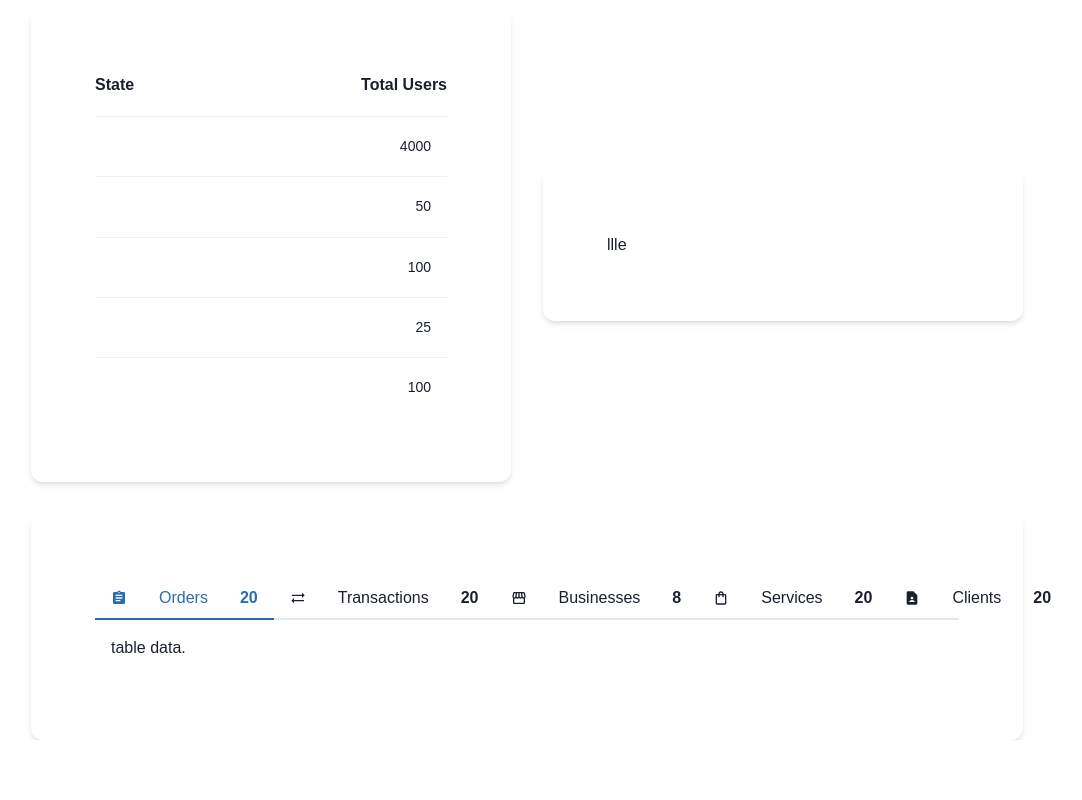
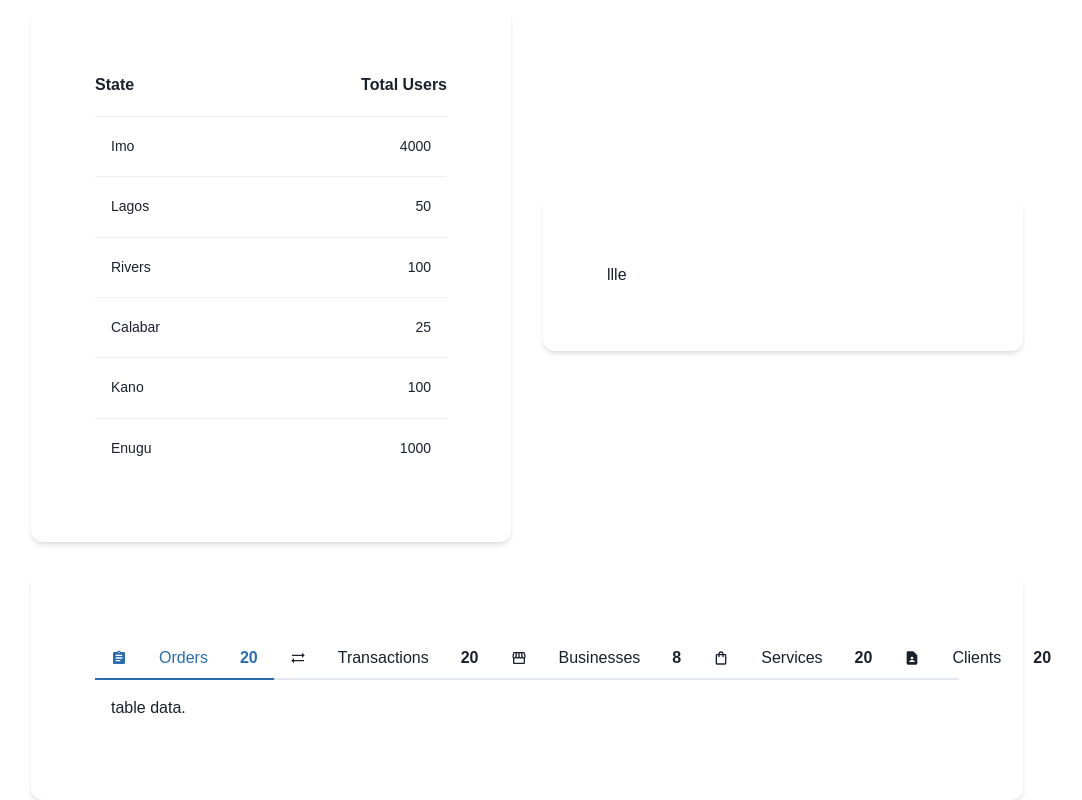
Before and after one commit to sammy-code98/dashboard-sample, a React (Vite) app: page /dashboard in a window 1280 px wide. Shown: the part 1339-2139 px from the top of the page, without its empty margins (193-1275 px from the left). Before the commit the page ends 2079 px from the top, so only its background shows below. Built offline with nearby package versions, Linux system fonts and the light colour scheme.

Commit message:
add sales location

```diff
--- a/src/components/dashboardCharts/salesLocation.tsx
+++ b/src/components/dashboardCharts/salesLocation.tsx
@@ -1,35 +1,33 @@
 import React from 'react'
 import { Box, Divider, Flex, Text } from '@chakra-ui/react'
-import PropTypes, { InferProps } from 'prop-types';
 
 
-const SalesLocationProps = {
-    state: PropTypes.string.isRequired,
-    totalSales: PropTypes.number.isRequired
-
-}
 export default function SalesLocation() {
 
-    const LocationData: InferProps<typeof SalesLocationProps> = [
+    const LocationData = [
         {
             state: "Imo",
-            totalUsers: 4000,
+            totalSales: 4000,
         },
         {
             state: "Lagos",
-            totalUsers: 50,
+            totalSales: 50,
         },
         {
             state: "Rivers",
-            totalUsers: 100,
+            totalSales: 100,
         },
         {
             state: "Calabar",
-            totalUsers: 25,
+            totalSales: 25,
         },
         {
             state: "Kano",
-            totalUsers: 100,
+            totalSales: 100,
+        },
+        {
+            state: "Enugu",
+            totalSales: 1000,
         },
     ]
     return (
@@ -58,8 +56,8 @@ export default function SalesLocation() {
                                 justifyContent="space-between"
                                 fontSize="0.875rem"
                             >
-                                <Text>{data.country}</Text>
-                                <Text>{data.totalUsers}</Text>
+                                <Text>{data.state}</Text>
+                                <Text>{data.totalSales}</Text>
                             </Flex>
                         </Box>
                     )
```
